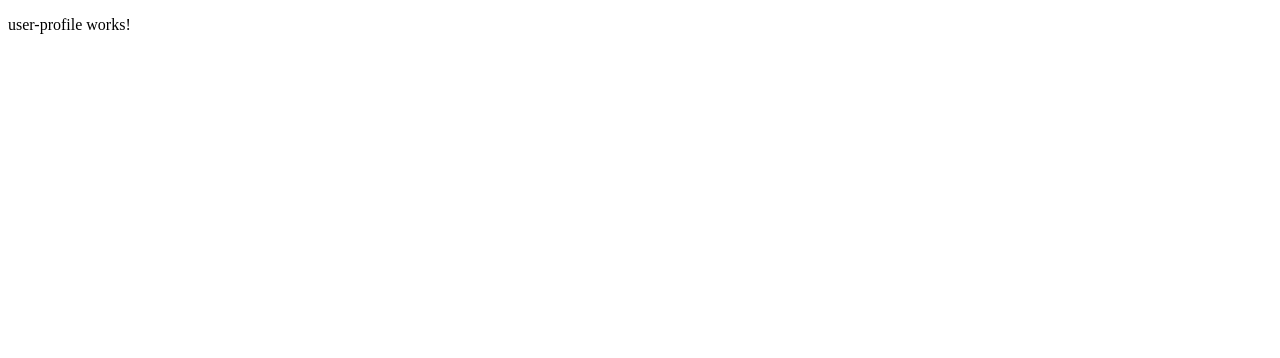
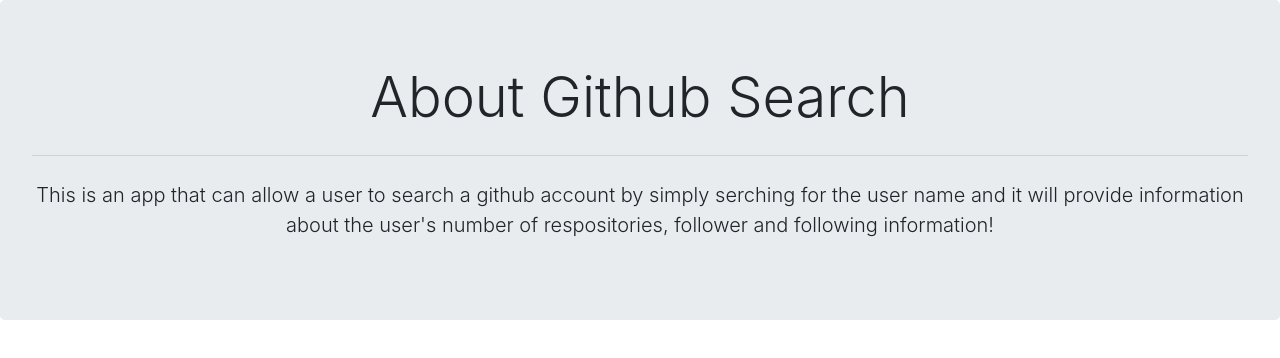
Before and after one commit to Brian23-eng/GitHub-Search, an Angular app: page /about in a window 1280 px wide. Before the commit this address led to /. Shown: the top 358 px of the page. Built offline with nearby package versions, Linux system fonts and the light colour scheme.

Commit message:
add router and about files to show info about the app

```diff
--- /dev/null
+++ b/src/app/About/about/about.component.html
@@ -0,0 +1,5 @@
+<div class="jumbotron">
+    <h1 class="display-4 text-center">About Github Search</h1>
+    <hr class="my-4">
+    <p class="lead text-center">This is an app that can allow a user to search a github account by simply serching for the user name and it will provide information about the user's number of respositories, follower and following information!</p>
+</div>
--- /dev/null
+++ b/src/app/About/about/about.component.ts
@@ -0,0 +1,15 @@
+import { Component, OnInit } from '@angular/core';
+
+@Component({
+  selector: 'app-about',
+  templateUrl: './about.component.html',
+  styleUrls: ['./about.component.css']
+})
+export class AboutComponent implements OnInit {
+
+  constructor() { }
+
+  ngOnInit() {
+  }
+
+}
--- a/src/app/app-routing.module.ts
+++ b/src/app/app-routing.module.ts
@@ -1,8 +1,14 @@
 import { NgModule } from '@angular/core';
 import { Routes, RouterModule } from '@angular/router';
 
+import { UserProfileComponent } from '../app/user-profile/user-profile.component';
+import { AboutComponent } from '../app/About/about/about.component'
 
-const routes: Routes = [];
+
+const routes: Routes = [
+  { path: 'user-profile', component: UserProfileComponent},
+  { path: 'about', component: AboutComponent}
+];
 
 @NgModule({
   imports: [RouterModule.forRoot(routes)],
--- a/src/app/app.component.html
+++ b/src/app/app.component.html
@@ -1 +1 @@
-<app-user-profile></app-user-profile>
+<router-outlet></router-outlet>
--- a/src/app/app.module.ts
+++ b/src/app/app.module.ts
@@ -6,11 +6,14 @@
 import { AppRoutingModule } from './app-routing.module';
 import { AppComponent } from './app.component';
 import { UserProfileComponent } from './user-profile/user-profile.component';
+import { AboutComponent } from './About/about/about.component';
 
 @NgModule({
   declarations: [
     AppComponent,
-    UserProfileComponent
+    UserProfileComponent,
+    AboutComponent,
+
   ],
   imports: [
     BrowserModule,
--- a/src/app/user-profile/user-profile.component.html
+++ b/src/app/user-profile/user-profile.component.html
@@ -1 +1 @@
-<p>user-profile works!</p>
+<h1>GitHub Search</h1>
--- a/src/styles.css
+++ b/src/styles.css
@@ -1 +1,3 @@
 /* You can add global styles to this file, and also import other style files */
+
+@import "~bootstrap/dist/css/bootstrap.css"
```
Also changed, not shown: src/app/About/about/about.component.css (added), 1 other file (tests, documents, lock files or other folders).
